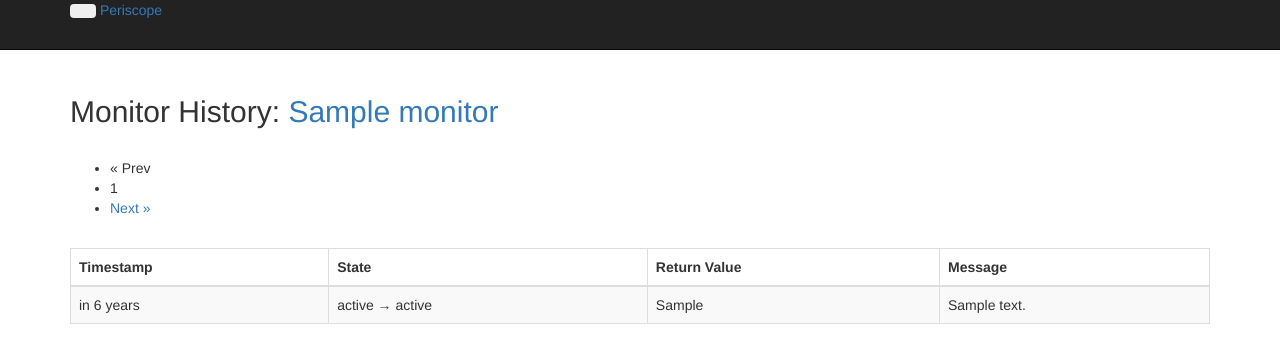
After one commit to pegler/revere, a Flask app: template periscope/templates/monitor_history.html in a window 1280 px wide. The commit adds this page. Shown: the top 363 px of the page. Run offline with Flask 2, Linux system fonts and the light colour scheme; tables that the repository leaves empty hold one stand-in row (values such as "Sample post"); the template is opened without the code that fills it: values that come from a table or form of the project are taken from there, most other values are stand-ins (such as "Sample title", 1, 10 or a date in 2020); some libraries are stand-ins or nearby versions.

Commit message:
record a return value from monitors. log each run of a monitor. paginated history of a monitors log

```diff
--- a/periscope/server.py
+++ b/periscope/server.py
@@ -2,6 +2,7 @@ from apscheduler.scheduler import Scheduler
 from flask import Flask, render_template, request, url_for, redirect
 from flask.ext.sqlalchemy import SQLAlchemy
 from flask.ext.wtf import Form
+from sqlalchemy.sql import and_, or_, not_
 from tornado.httpserver import HTTPServer
 from tornado.ioloop import IOLoop, PeriodicCallback
 from tornado.wsgi import WSGIContainer
@@ -11,6 +12,7 @@ import argparse
 import datetime
 import importlib
 import logging
+import math
 import os
 import signal
 import sqlalchemy.types as types
@@ -95,6 +97,8 @@ class Monitor(db.Model):
     active = db.Column(db.Boolean(), default=True)
     state = db.Column(ChoiceType(MONITOR_STATES))
 
+    retain_days = db.Column(db.Integer(), default=28)
+
     schedule_year = db.Column(db.String(10), default="*")
     schedule_month = db.Column(db.String(10), default="*")
     schedule_day = db.Column(db.String(10), default="*")
@@ -104,15 +108,17 @@ class Monitor(db.Model):
     schedule_minute = db.Column(db.String(10), default="*")
     schedule_second = db.Column(db.String(10), default="0")
 
-    def record_change(self, new_state, message):
+    def record_run(self, new_state, message, return_value):
         global db
 
         old_state = self.state
-        change = MonitorChange(monitor=self,
-                               message=message,
-                               old_state=old_state,
-                               new_state=new_state,
-                               timestamp=datetime.datetime.utcnow())
+        change = MonitorLog(monitor=self,
+                            message=message,
+                            return_value=return_value,
+                            old_state=old_state,
+                            new_state=new_state,
+                            timestamp=datetime.datetime.utcnow())
+
         self.state = new_state
         db.session.add(change)
         db.session.add(self)
@@ -122,33 +128,37 @@ class Monitor(db.Model):
         class MonitorFailure(Exception):
             pass
 
+        retval = None
+        message = None
+        new_status = None
+
         try:
             exec(self.task)
         except MonitorFailure, e:
-            if self.state == 'ALARM':
-                return
-            self.record_change('ALARM', unicode(e))
+            message = unicode(e)
+            new_status = 'ALARM'
         except Exception, e:
-            if self.state == 'ERROR':
-                return
-            self.record_change('ERROR', unicode(e))
+            message = unicode(e)
+            new_status = 'ERROR'
         else:
-            if self.state == 'OK':
-                return
-            self.record_change('OK', 'Monitor Passed')
+            message = 'Monitor Passed'
+            new_status = 'OK'
 
-class MonitorChange(db.Model):
+        self.record_run(new_status, message, retval)
+
+class MonitorLog(db.Model):
     id = db.Column(db.Integer, primary_key=True)
     monitor_id = db.Column(db.Integer, db.ForeignKey('monitor.id'))
     monitor = db.relationship('Monitor',
-        backref=db.backref('changes', lazy='dynamic'))
+        backref=db.backref('logs', lazy='dynamic'))
     message = db.Column(db.Text())
-    old_state = db.Column(ChoiceType(MONITOR_STATES))
-    new_state = db.Column(ChoiceType(MONITOR_STATES))
-    timestamp = db.Column(db.DateTime())
+    return_value = db.Column(db.String(255))
+    old_state = db.Column(ChoiceType(MONITOR_STATES), index=True)
+    new_state = db.Column(ChoiceType(MONITOR_STATES), index=True)
+    timestamp = db.Column(db.DateTime(), index=True)
 
 MonitorForm = model_form(Monitor, base_class=Form,
-                         exclude=['id','state','changes'],
+                         exclude=['id','state','logs'],
                          field_args = {
                             'schedule_year' : {
                                 'validators' : [validators.Length(min=4, max=50)]
@@ -191,6 +201,39 @@ def monitor_detail(monitor_id):
 
     return render_template('monitor_detail.html', monitor=monitor)
 
+@app.route('/monitor/<monitor_id>/history')
+def monitor_history(monitor_id):
+    monitor = Monitor.query.get_or_404(monitor_id)
+
+    logs = monitor.logs.order_by('timestamp DESC')
+    count = logs.count()
+    per_page = 100
+    last_page = math.ceil(count/float(per_page))
+    page = 1
+
+    try:
+        page = int(request.args.get('page',1))
+    except:
+        page = 1
+
+    if page > last_page:
+        page = last_page
+
+    if page < 1:
+        page = 1
+
+    page = int(page)
+
+    page_logs = logs.limit(per_page).offset((page-1)*per_page)
+
+    return render_template('monitor_history.html',
+                           monitor=monitor,
+                           page_logs=page_logs,
+                           count=count,
+                           per_page = per_page,
+                           last_page=last_page,
+                           page=page)
+
 @app.route('/monitor/<monitor_id>/edit', methods=['GET','POST'])
 def monitor_edit(monitor_id):
     monitor = Monitor.query.get_or_404(monitor_id)
@@ -201,13 +244,13 @@ def monitor_edit(monitor_id):
         db.session.add(monitor)
         db.session.commit()
 
-        monitor.record_change('INACTIVE', 'Monitor edited')
+        monitor.record_run('INACTIVE', 'Monitor edited', None)
 
         update_monitor_scheduler(monitor)
 
         return redirect(url_for('monitor_detail', monitor_id=monitor.id))
 
-    return render_template('edit_monitor.html', form=form, sources=sources, create=True)
+    return render_template('edit_monitor.html', form=form, sources=sources, monitor=monitor, create=False)
 
 @app.route('/create', methods=['GET','POST'])
 def create():
@@ -225,6 +268,15 @@ def create():
     return render_template('edit_monitor.html', form=form, sources=sources, create=True)
 
 ## Scheduler utility functions
+def monitor_maintenance():
+    for monitor in Monitor.query.all():
+        now = datetime.datetime.utcnow()
+        cutoff = now-datetime.timedelta(days=monitor.retain_days)
+        MonitorLog.query.filter( and_(MonitorLog.monitor_id == monitor.id, MonitorLog.timestamp < cutoff )).delete()
+
+# Run the maintenance routine hourly
+scheduler.add_cron_job(monitor_maintenance, year="*", month="*", day="*", hour="*", minute="0")
+
 def run_monitor(monitor_id):
     monitor = Monitor.query.get(monitor_id)
     monitor.run()
--- /dev/null
+++ b/periscope/templates/monitor_history.html
@@ -0,0 +1,51 @@
+{% extends "layout.html" %}
+
+{% block title %}Monitor History: {{ monitor.name }}{% endblock %}
+{% block content %}
+
+<h2>Monitor History: <a href="{{ url_for('monitor_detail', monitor_id=monitor.id) }}">{{ monitor.name }}</a></h2>
+
+<div class="pagination pagination-right">
+  <ul>
+  	{% if page == 1 %}
+    	<li class="disabled"><span>&laquo; Prev</span></li>
+    {% else %}
+    	<li class=""><a href="?page={{ page-1 }}">&laquo; Prev</a></li>
+    {% endif %}
+    <li class="disabled"><span>{{ page }}</span></li>
+    {% if page == last_page %}
+    	<li class="disabled"><span>Next &raquo;</span></li>
+    {% else %}
+    	<li class=""><a href="?page={{ page+1 }}">Next &raquo;</a></li>
+    {% endif %}
+  </ul>
+</div>
+
+<table class="table table-bordered table-striped">
+	<thead>
+		<tr>
+			<th>Timestamp</th>
+			<th>State</th>
+			<th>Return Value</th>
+			<th>Message</th>
+		</tr>
+	</thead>
+	{% for log in page_logs %}
+	<tr>
+		<td>
+			<span title="{{ log.timestamp.strftime('%Y-%m-%d %H-%M-%S UTC') }}" data-livestamp="{{ log.timestamp.isoformat() }}Z"></span>
+		</td>
+		<td>
+			{% if log.old_state != log.new_state %}
+				{{ log.old_state }} &rarr; {{ log.new_state }}
+			{% else %}
+				{{ log.old_state }}
+			{% endif %}
+		</td>
+		<td>{{ log.return_value }}</td>
+		<td>{{ log.message }}</td>
+	</tr>
+	{% endfor %}
+</table>
+
+{% endblock %}
```
Also changed, not shown: periscope/templates/edit_monitor.html (+9 -1 lines), periscope/templates/monitor_detail.html (+14 -6 lines).
